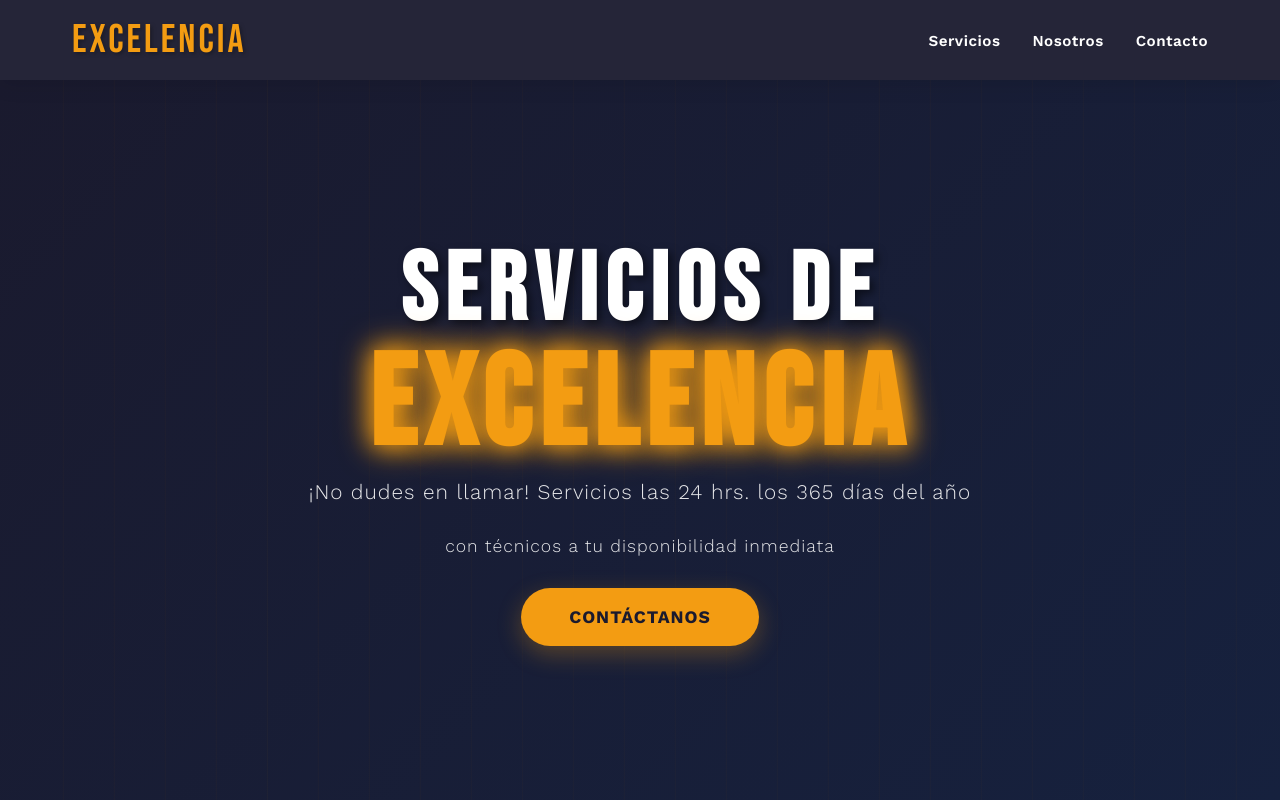
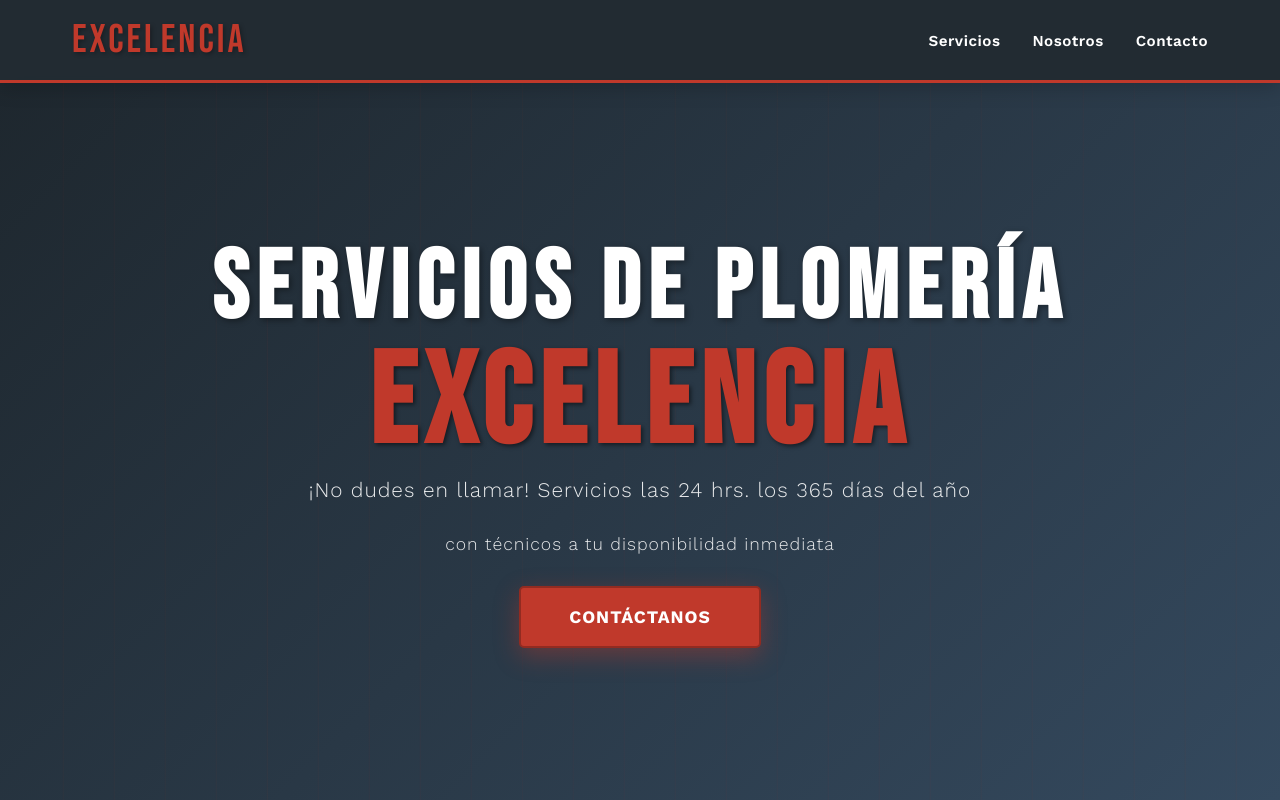
Before and after one commit to alejandroostosro19-pixel/plomeriaexcelencia, a plain HTML site: page index.html in a window 1280 px wide. Shown: the top 800 px of the page. Drawn offline with nearby package versions, Linux system fonts and the light colour scheme.

Commit message:
Update index.html

```diff
--- a/index.html
+++ b/index.html
@@ -7,12 +7,13 @@
     <link href="https://fonts.googleapis.com/css2?family=Bebas+Neue&family=Work+Sans:wght@300;400;600;700&display=swap" rel="stylesheet">
     <style>
         :root {
-            --primary: #1a1a2e;
-            --secondary: #f39c12;
-            --accent: #e74c3c;
-            --light: #f8f9fa;
+            --primary: #1e272e;
+            --secondary: #c0392b;
+            --accent: #34495e;
+            --light: #ecf0f1;
             --text: #2c3e50;
-            --blue: #3498db;
+            --metallic: #95a5a6;
+            --dark-red: #922b21;
         }
 
         * {
@@ -33,12 +34,13 @@
             position: fixed;
             top: 0;
             width: 100%;
-            background: rgba(26, 26, 46, 0.95);
+            background: rgba(30, 39, 46, 0.98);
             backdrop-filter: blur(10px);
             z-index: 1000;
             padding: 1rem 0;
-            box-shadow: 0 4px 20px rgba(0, 0, 0, 0.1);
+            box-shadow: 0 4px 20px rgba(0, 0, 0, 0.2);
             animation: slideDown 0.6s ease-out;
+            border-bottom: 3px solid var(--secondary);
         }
 
         @keyframes slideDown {
@@ -104,7 +106,7 @@
         .hero {
             margin-top: 80px;
             height: 90vh;
-            background: linear-gradient(135deg, var(--primary) 0%, #16213e 100%);
+            background: linear-gradient(135deg, #1e272e 0%, #34495e 100%);
             display: flex;
             align-items: center;
             justify-content: center;
@@ -124,8 +126,8 @@
                     90deg,
                     transparent,
                     transparent 50px,
-                    rgba(243, 156, 18, 0.03) 50px,
-                    rgba(243, 156, 18, 0.03) 51px
+                    rgba(192, 57, 43, 0.05) 50px,
+                    rgba(192, 57, 43, 0.05) 51px
                 );
             animation: slideLines 20s linear infinite;
         }
@@ -158,7 +160,7 @@
             color: white;
             letter-spacing: 8px;
             margin-bottom: 1rem;
-            text-shadow: 4px 4px 8px rgba(0, 0, 0, 0.5);
+            text-shadow: 2px 2px 6px rgba(0, 0, 0, 0.4);
         }
 
         .hero h1 span {
@@ -166,16 +168,7 @@
             display: block;
             font-size: 8rem;
             line-height: 0.9;
-            animation: glow 2s ease-in-out infinite alternate;
-        }
-
-        @keyframes glow {
-            from {
-                text-shadow: 0 0 20px var(--secondary), 0 0 30px var(--secondary);
-            }
-            to {
-                text-shadow: 0 0 30px var(--secondary), 0 0 40px var(--secondary);
-            }
+            text-shadow: 2px 2px 4px rgba(0, 0, 0, 0.5);
         }
 
         .hero p {
@@ -190,20 +183,21 @@
             display: inline-block;
             padding: 1.2rem 3rem;
             background: var(--secondary);
-            color: var(--primary);
+            color: white;
             text-decoration: none;
             font-weight: 700;
             font-size: 1.1rem;
-            border-radius: 50px;
+            border-radius: 5px;
             transition: all 0.3s ease;
-            box-shadow: 0 8px 25px rgba(243, 156, 18, 0.3);
+            box-shadow: 0 8px 25px rgba(192, 57, 43, 0.4);
             letter-spacing: 1px;
+            border: 2px solid var(--dark-red);
         }
 
         .cta-button:hover {
             transform: translateY(-3px);
-            box-shadow: 0 12px 35px rgba(243, 156, 18, 0.5);
-            background: #f1c40f;
+            box-shadow: 0 12px 35px rgba(192, 57, 43, 0.6);
+            background: var(--dark-red);
         }
 
         /* Services Section */
@@ -267,7 +261,7 @@
             left: 0;
             width: 100%;
             height: 5px;
-            background: linear-gradient(90deg, var(--blue), var(--secondary), var(--accent));
+            background: linear-gradient(90deg, var(--secondary), var(--accent), var(--metallic));
             transform: scaleX(0);
             transition: transform 0.4s ease;
         }
@@ -320,7 +314,7 @@
 
         /* About Section */
         .about {
-            background: var(--primary);
+            background: var(--accent);
             color: white;
             padding: 6rem 2rem;
             position: relative;
@@ -335,8 +329,8 @@
             right: 0;
             bottom: 0;
             background:
-                radial-gradient(circle at 20% 50%, rgba(243, 156, 18, 0.1) 0%, transparent 50%),
-                radial-gradient(circle at 80% 50%, rgba(52, 152, 219, 0.1) 0%, transparent 50%);
+                radial-gradient(circle at 20% 50%, rgba(192, 57, 43, 0.15) 0%, transparent 50%),
+                radial-gradient(circle at 80% 50%, rgba(149, 165, 166, 0.1) 0%, transparent 50%);
         }
 
         .about-content {
@@ -407,11 +401,12 @@
 
         /* Footer */
         footer {
-            background: var(--primary);
+            background: var(--accent);
             color: white;
             text-align: center;
             padding: 2rem;
             font-size: 0.95rem;
+            border-top: 3px solid var(--secondary);
         }
 
         footer p {
@@ -457,7 +452,7 @@
     <section class="hero">
         <div class="hero-content">
             <h1>
-                SERVICIOS DE
+                SERVICIOS DE PLOMERÍA
                 <span>EXCELENCIA</span>
             </h1>
             <p>¡No dudes en llamar! Servicios las 24 hrs. los 365 días del año</p>
```
